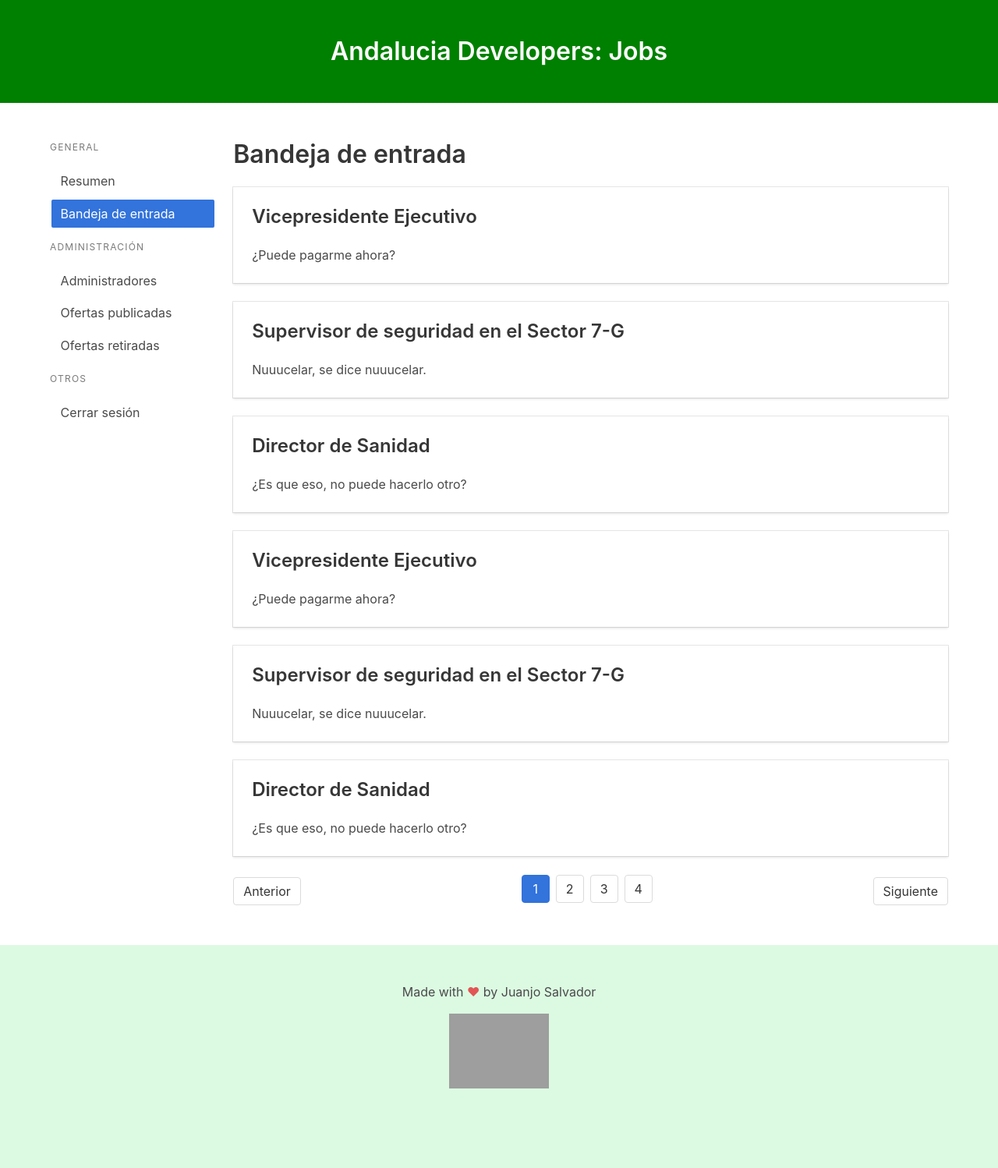
After one commit to JuanjoSalvador/ad-jobs, a Flask app: page /admin/inbox in a window 1280 px wide. The commit adds this page. Shown: the whole page at 78% size. Run offline with Flask 2, Linux system fonts and the light colour scheme; grey boxes are pictures that could not be loaded.

Commit message:
Añado vista de resumen e inbox Se añaden las vistas para mostrar los datos de resumen de la web, así como las ofertas recibidas.

```diff
--- a/app/__init__.py
+++ b/app/__init__.py
@@ -1,4 +1,4 @@
-from flask import Flask
+from flask import Flask, render_template
 
 def create_app():
     app = Flask(__name__,
@@ -13,4 +13,8 @@ def create_app():
     from .admin import admin_bp
     app.register_blueprint(admin_bp)
 
+    @app.errorhandler(404)
+    def page_not_found(e):
+        return render_template('404.jinja')
+
     return app
--- a/app/admin/routes.py
+++ b/app/admin/routes.py
@@ -1,4 +1,4 @@
-from flask import abort, render_template, request
+from flask import render_template, request
 from . import admin_bp
 
 @admin_bp.route('/login',methods=['GET', 'POST'])
@@ -7,4 +7,13 @@ def login():
 
 @admin_bp.route('/admin',methods=['GET'])
 def admin():
-    return render_template("admin.jinja", hide_footer = True)
+    return render_template("admin_dashboard.jinja", hide_footer = True)
+
+@admin_bp.route('/admin/inbox', methods=['GET'], defaults={'page': 1})
+@admin_bp.route("/admin/inbox/<int:page>", methods=['GET', 'POST'])
+def inbox(page):
+    return render_template("admin_inbox.jinja")
+
+@admin_bp.route("/admin/details/<int:offer_id>", methods=['GET', 'POST'])
+def details(offer_id):
+    return render_template("admin_offer_detail.jinja")
--- a/app/admin/templates/admin_base.jinja
+++ b/app/admin/templates/admin_base.jinja
@@ -6,8 +6,8 @@
 
         <link rel="stylesheet" href="/css/bulma.min.css">
         <link rel="stylesheet" href="/css/theme.css">
+        <link rel="stylesheet" href="https://cdnjs.cloudflare.com/ajax/libs/font-awesome/4.7.0/css/font-awesome.min.css">
 
-        <script defer src="https://cdnjs.cloudflare.com/ajax/libs/font-awesome/5.11.2/js/all.min.js"></script>
     </head>
     <body>
         <section class="hero is-green">
--- /dev/null
+++ b/app/admin/templates/admin_inbox.jinja
@@ -0,0 +1,124 @@
+{% extends 'admin_base.jinja' %}
+
+{% block content %}
+
+
+
+    <section class="section">
+        <div class="container">
+            <div class="columns is-desktop">
+                <div class="column is-one-fifth">
+                    <div class="content">
+                        <aside class="menu">
+                            <p class="menu-label">
+                                General
+                            </p>
+                            <ul class="menu-list">
+                                <li><a href="/admin">Resumen</a></li>
+                                <li><a class="is-active">Bandeja de entrada</a></li>
+                            </ul>
+                            <p class="menu-label">
+                                Administración
+                            </p>
+                            <ul class="menu-list">
+                                <li><a>Administradores</a></li>
+                                <li><a>Ofertas publicadas</a></li>
+                                <li><a>Ofertas retiradas</a></li>
+                            </ul>
+                            <p class="menu-label">
+                                Otros
+                            </p>
+                            <ul class="menu-list">
+                                <li><a>Cerrar sesión</a></li>
+                            </ul>
+                        </aside>
+                    </div>
+                </div>
+                <div class="column">
+                    <h3 class="title is-3">Bandeja de entrada</h3>
+                    <div class="card">
+                        <div class="card-content">
+                            <p class="title is-4">Vicepresidente Ejecutivo</p>
+                            <div class="content">
+                                <p>
+                                    ¿Puede pagarme ahora?
+                                </p>
+                            </div>
+                        </div>
+                    </div>
+                    <br/>
+                    <div class="card">
+                        <div class="card-content">
+                            <p class="title is-4">Supervisor de seguridad en el Sector 7-G</p>
+                            <div class="content">
+                                <p>
+                                    Nuuucelar, se dice nuuucelar.
+                                </p>
+                            </div>
+                        </div>
+                    </div>
+                    <br/>
+                    <div class="card">
+                        <div class="card-content">
+                            <p class="title is-4">Director de Sanidad</p>
+                            <div class="content">
+                                <p>
+                                    ¿Es que eso, no puede hacerlo otro?
+                                </p>
+                            </div>
+                        </div>
+                    </div>
+                    <br/>
+                    <div class="card">
+                        <div class="card-content">
+                            <p class="title is-4">Vicepresidente Ejecutivo</p>
+                            <div class="content">
+                                <p>
+                                    ¿Puede pagarme ahora?
+                                </p>
+                            </div>
+                        </div>
+                    </div>
+                    <br/>
+                    <div class="card">
+                        <div class="card-content">
+                            <p class="title is-4">Supervisor de seguridad en el Sector 7-G</p>
+                            <div class="content">
+                                <p>
+                                    Nuuucelar, se dice nuuucelar.
+                                </p>
+                            </div>
+                        </div>
+                    </div>
+                    <br/>
+                    <div class="card">
+                        <div class="card-content">
+                            <p class="title is-4">Director de Sanidad</p>
+                            <div class="content">
+                                <p>
+                                    ¿Es que eso, no puede hacerlo otro?
+                                </p>
+                            </div>
+                        </div>
+                    </div>
+                </div>
+            </div>
+            <div class="columns is-desktop">
+                <div class="column is-one-fifth"></div>
+                <div class="column">
+                    <nav class="pagination is-centered" role="navigation" aria-label="pagination">
+                        <a class="pagination-previous">Anterior</a>
+                        <a class="pagination-next">Siguiente</a>
+                        <ul class="pagination-list">
+                            <li><a class="pagination-link is-current" aria-label="Página 1">1</a></li>
+                            <li><a class="pagination-link" aria-label="Página 2">2</a></li>
+                            <li><a class="pagination-link" aria-label="Página 3">3</a></li>
+                            <li><a class="pagination-link" aria-label="Página 4">4</a></li>
+                        </ul>
+                    </nav>
+                </div>
+            </div>
+        </div>
+    </section>
+
+{% endblock %}
--- a/app/public/routes.py
+++ b/app/public/routes.py
@@ -20,4 +20,4 @@ def contact():
 
 @public_bp.errorhandler(404)
 def page_not_found(e):
-    return render_template('404.jinja'), 404
+    return render_template('404.jinja')
--- a/app/public/templates/index.jinja
+++ b/app/public/templates/index.jinja
@@ -16,7 +16,7 @@
                                         Lorem ipsum dolor sit amet, consectetur adipiscing elit. Nulla accumsan, metus ultrices eleifend gravida, nulla nunc varius lectus,
                                         nec rutrum justo nibh eu lectus. Ut vulputate semper dui. Fusce erat odio, sollicitudin vel erat vel, interdum mattis neque.
                                     </p>
-                                    <ul>
+                                    <ul class="job-requirements">
                                         <li><strong>Compañía</strong>: Compu-Global-Hyper-Mega-Net</li>
                                         <li><strong>Salario</strong>: 40.000€ anuales</li>
                                         <li><strong>Localización</strong>: Springfield</li>
--- a/app/statics/css/theme.css
+++ b/app/statics/css/theme.css
@@ -1,6 +1,15 @@
-ul li {
+ul.menu-list li, ul.job-requirements > li, footer ul li {
     list-style: none;
     margin-left: -1.9rem;
+}
+
+ul.job-requirements li > ul, ul > li > ul {
+    list-style-type: square;
+    margin-left: 1.9rem;
+}
+
+ul > li {
+    margin-bottom: 0.35rem;
 }
 
 nav.level div.level-item a.link {
```
Also changed, not shown: app/admin/templates/admin_dashboard.jinja (renamed from app/admin/templates/admin.jinja, +6 -6 lines), app/admin/templates/admin_offer_detail.jinja (added, +86 -0 lines), app/statics/images/error.png (added).
